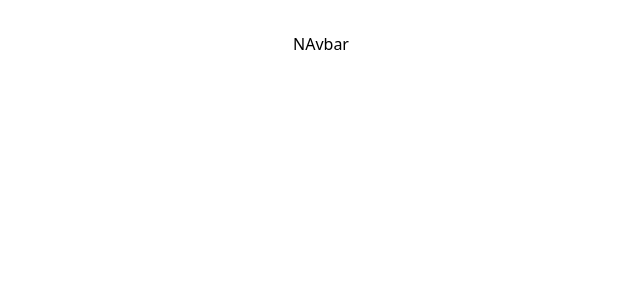
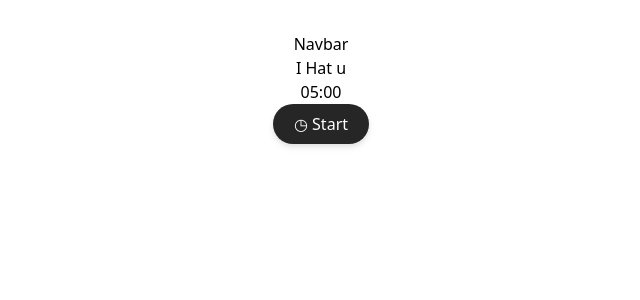
Before and after one commit to sureshgrdr/react_tailwind_css, a React (Vite) app: page / in a window 1280 px wide. Shown: the top 300 px of the page, without its empty margins (319-959 px from the left). Built offline with nearby package versions, Linux system fonts and the light colour scheme; the HTML template or start-up script is replaced by a standard one.

Commit message:
Added Timer

```diff
--- a/index.html
+++ b/index.html
@@ -1,4 +1,4 @@
-<!DOCTYPE html>
+<!doctype html>
 <html lang="en">
   <head>
     <meta charset="UTF-8" />
--- a/package.json
+++ b/package.json
@@ -24,12 +24,15 @@
     "@types/react-dom": "^18.2.17",
     "@vitejs/plugin-react": "^4.2.1",
     "autoprefixer": "^10.4.17",
+    "daisyui": "^4.6.0",
     "eslint": "^8.55.0",
     "eslint-plugin-react": "^7.33.2",
     "eslint-plugin-react-hooks": "^4.6.0",
     "eslint-plugin-react-refresh": "^0.4.5",
     "gh-pages": "^6.1.1",
     "postcss": "^8.4.33",
+    "prettier": "^3.2.4",
+    "prettier-plugin-tailwindcss": "^0.5.11",
     "tailwindcss": "^3.4.1",
     "vite": "^5.0.8"
   }
--- a/src/App.jsx
+++ b/src/App.jsx
@@ -1,10 +1,15 @@
 import "./App.css";
 import { NavBar } from "./Components/NavBar";
+import Timer from "./pages/Timer";
 
 function App() {
   return (
     <>
-      <NavBar />
+      <div className='container'>
+        <NavBar />
+        <div>I Hat u</div>
+        <Timer />
+      </div>
     </>
   );
 }
--- a/src/Components/NavBar.jsx
+++ b/src/Components/NavBar.jsx
@@ -1,7 +1,10 @@
 export const NavBar = () => {
+  const togglefun = () => {
+    document.querySelector(".chbox").toggleAttribute("checked");
+  };
   return (
     <>
-      <div>NAvbar</div>
+      <div className="container ">Navbar</div>
     </>
   );
 };
--- a/src/index.css
+++ b/src/index.css
@@ -5,10 +5,22 @@
 @tailwind components;
 @tailwind utilities;
 
-#root {
+@layer components {
+  .btn {
+    @apply active:translate-y-1 rounded-full bg-neutral-800 text-white p-2 w-24 hover:bg-blue-600 drop-shadow-md;
+  }
+}
+
+/* #root {
+  margin: 0;
   padding: 0;
+}
+
+body {
   margin: 0;
-}
+  padding: 0;
+} */
+
 /* ScrollBar */
 ::-webkit-scrollbar {
   width: 20px;
--- /dev/null
+++ b/src/pages/Timer.jsx
@@ -0,0 +1,10 @@
+import React from "react";
+
+export default function Timer() {
+  return (
+    <div>
+      <p>05:00</p>
+      <button className="btn">◷ Start</button>
+    </div>
+  );
+}
```
Also changed, not shown: 2 other files (tests, documents, lock files or other folders).
